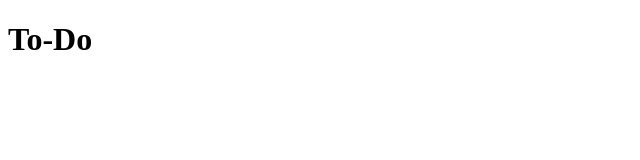
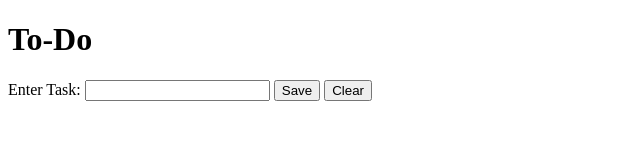
Before and after one commit to BrendanStans21/JavaScript-To-Do, a plain HTML site: page index.html in a window 1280 px wide. Shown: the whole page, without its empty margins (0-640 px from the left). Drawn offline with Linux system fonts and the light colour scheme.

Commit message:
moved script to head section with defer keyword, added more basic html

```diff
--- a/index.html
+++ b/index.html
@@ -4,10 +4,17 @@
     <meta charset="UTF-8">
     <title>To Do</title>
     <link href="css/main.css" rel="stylesheet">
+    <script defer src="scripts/utils.js"></script>
 </head>
 <body>
     <h1>To-Do</h1>
-
-    <script src="scripts/utils.js"></script>
+    <form>
+        <p>Enter Task: <input type="text" name="task"/>
+        <input type="button" name="save" value="Save"/>
+        <input type="button" name="clear" value="Clear"/></p>
+    </form>
+    <div id="unfinishedTasks">
+        <!-- Use JS to add the ul element of all the added tasks -->
+    </div>
 </body>
 </html>
```
